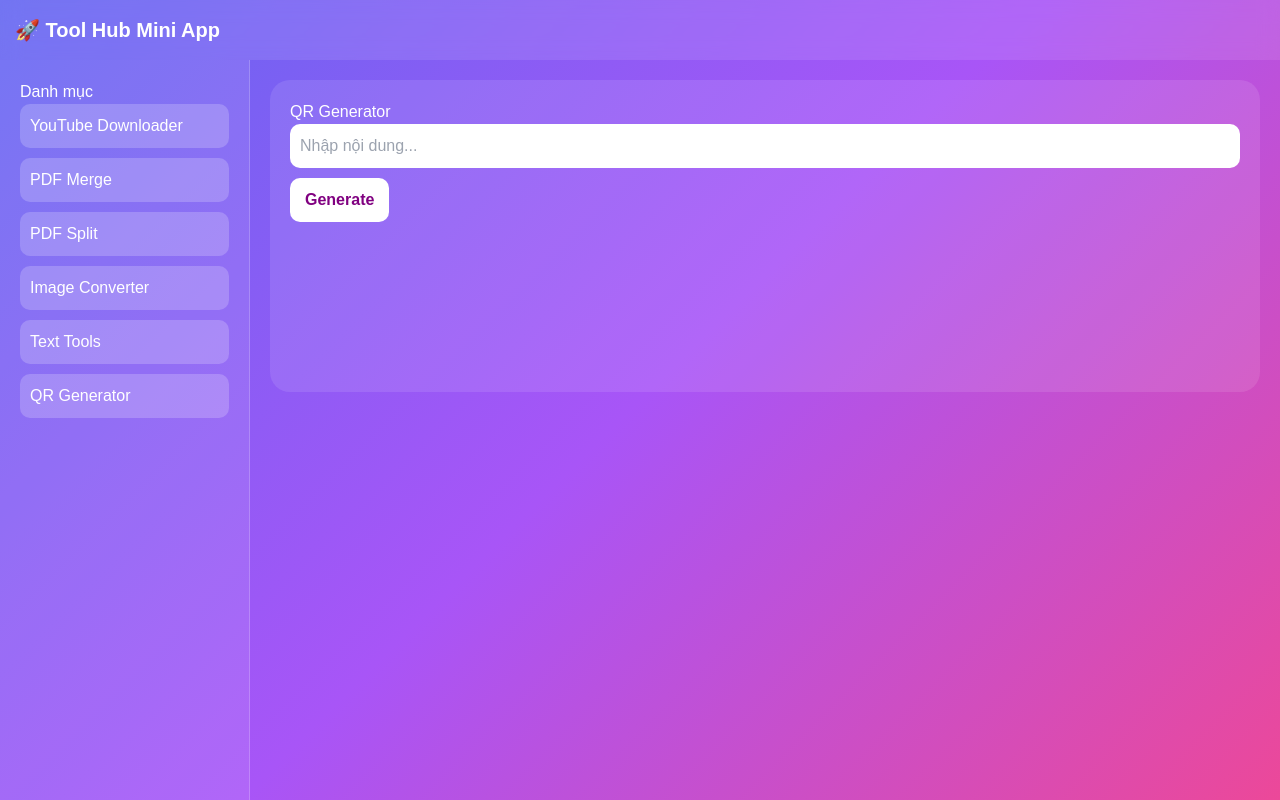
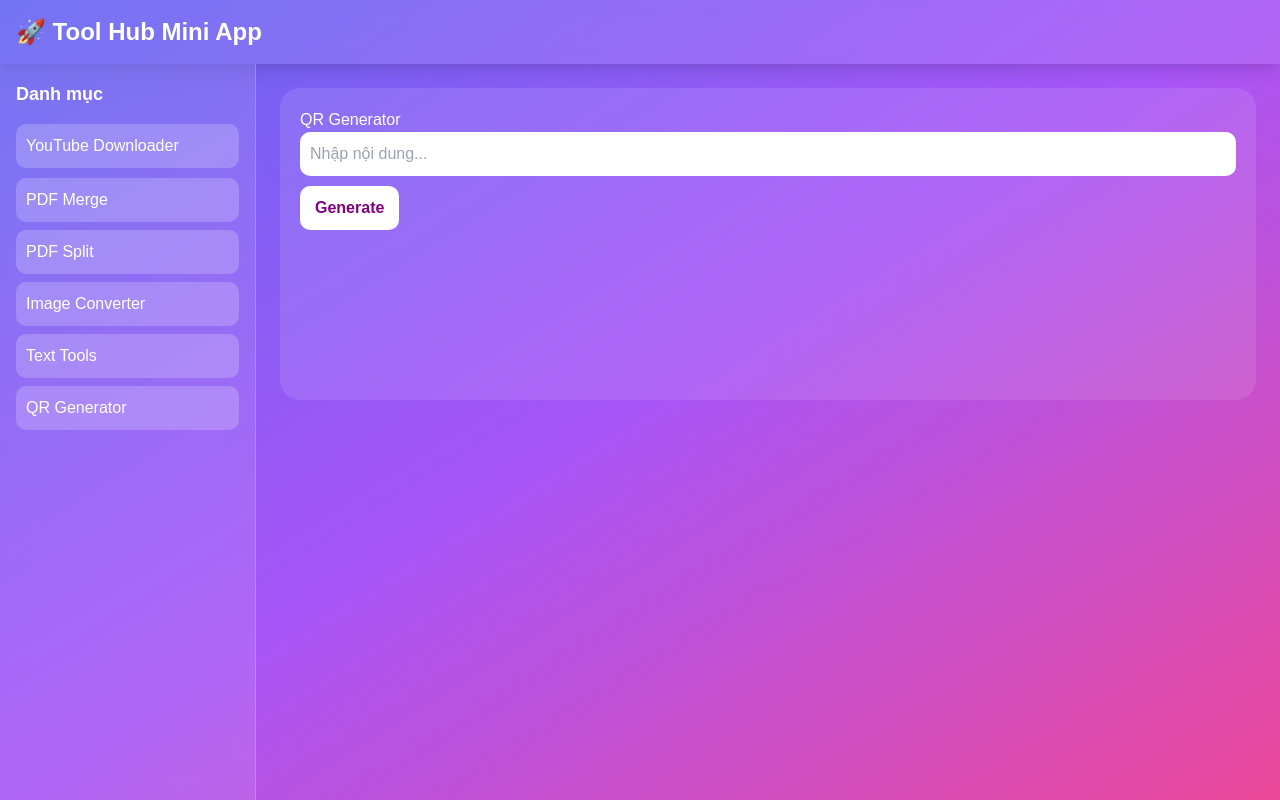
Before and after one commit to TranKhongLo/Follow-cheo-fb, a plain HTML site: page app/index.html in a window 1280 px wide. Drawn offline with nearby package versions, Linux system fonts and the light colour scheme.

Commit message:
Refactor HTML structure and update classes

```diff
--- a/app/index.html
+++ b/app/index.html
@@ -5,44 +5,44 @@
   <meta name="viewport" content="width=device-width, initial-scale=1.0">
   <title>Tool Hub</title>
 
-  <!-- CSS -->
+  <!-- ✅ Tailwind -->
   <script src="https://cdn.tailwindcss.com"></script>
+
+  <!-- CSS riêng -->
   <link rel="stylesheet" href="style.css">
 
-  <!-- QR lib -->
+  <!-- QR -->
   <script src="https://cdn.jsdelivr.net/npm/qrcode/build/qrcode.min.js"></script>
 </head>
 
-<body>
+<body class="bg-gradient-to-br from-indigo-500 via-purple-500 to-pink-500 min-h-screen text-white">
 
-<header>
-  <h1>🚀 Tool Hub Mini App</h1>
+<header class="p-4 bg-white/10 backdrop-blur-md shadow-lg">
+  <h1 class="text-2xl font-bold">🚀 Tool Hub Mini App</h1>
 </header>
 
-<div class="container">
+<div class="flex h-[calc(100vh-64px)]">
 
   <!-- Sidebar -->
-  <aside>
-    <h2>Danh mục</h2>
-    <ul>
-      <li onclick="loadApp('youtube')">YouTube Downloader</li>
-      <li onclick="loadApp('merge')">PDF Merge</li>
-      <li onclick="loadApp('split')">PDF Split</li>
-      <li onclick="loadApp('image')">Image Converter</li>
-      <li onclick="loadApp('text')">Text Tools</li>
-      <li onclick="loadApp('qr')">QR Generator</li>
+  <aside class="w-64 p-4 bg-white/10 backdrop-blur-lg border-r border-white/20 overflow-auto">
+    <h2 class="text-lg font-semibold mb-4">Danh mục</h2>
+    <ul class="space-y-2">
+      <li onclick="loadApp('youtube')" class="menu">YouTube Downloader</li>
+      <li onclick="loadApp('merge')" class="menu">PDF Merge</li>
+      <li onclick="loadApp('split')" class="menu">PDF Split</li>
+      <li onclick="loadApp('image')" class="menu">Image Converter</li>
+      <li onclick="loadApp('text')" class="menu">Text Tools</li>
+      <li onclick="loadApp('qr')" class="menu">QR Generator</li>
     </ul>
   </aside>
 
   <!-- Content -->
-  <main>
-    <div id="app"></div>
+  <main class="flex-1 p-6 overflow-auto">
+    <div id="app" class="card"></div>
   </main>
 
 </div>
 
-<!-- JS -->
 <script src="app.js"></script>
-
 </body>
 </html>
```
